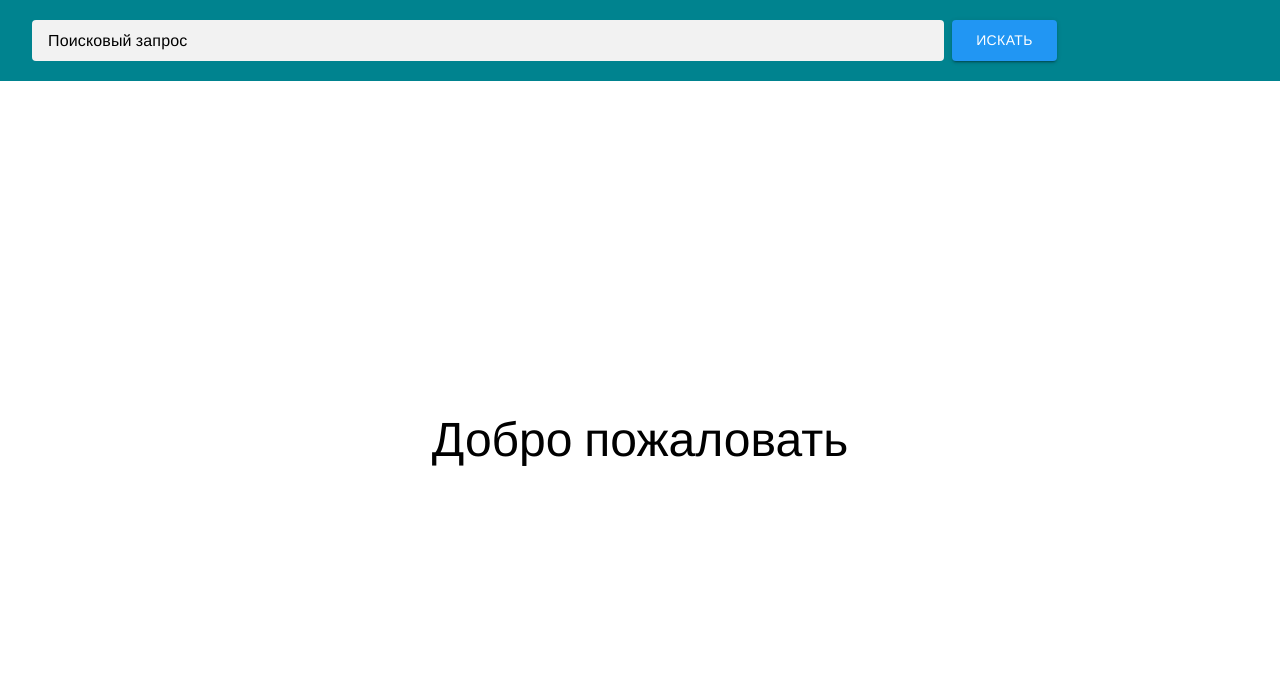
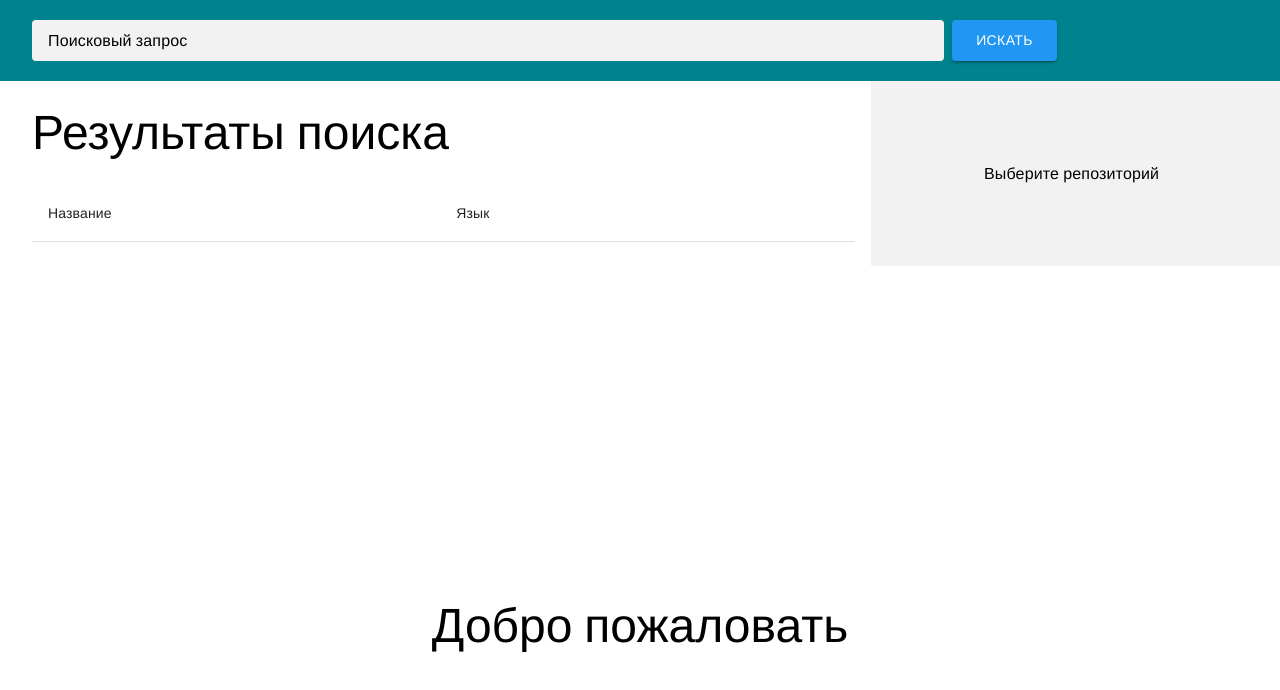
Before and after one commit to Whittun/RepoFinder, a React (Vite) app: page / in a window 1280 px wide. Shown: the top 690 px of the page. Built offline with nearby package versions, Linux system fonts and the light colour scheme; a web font is replaced by a local one.

Commit message:
refactor: comment out nonfunctional code

```diff
--- a/package.json
+++ b/package.json
@@ -26,7 +26,8 @@
     "@reduxjs/toolkit": "^2.2.7",
     "react": "^18.3.1",
     "react-dom": "^18.3.1",
-    "react-redux": "^9.1.2"
+    "react-redux": "^9.1.2",
+    "react-router-dom": "^6.26.2"
   },
   "devDependencies": {
     "@eslint/js": "^9.8.0",
--- a/src/App.tsx
+++ b/src/App.tsx
@@ -1,17 +1,16 @@
-import { RepositoryData, SearchComponent } from "./components/Search/Search";
+import { SearchComponent } from "./components/Search/Search";
 import { GlobalCssPriority } from "./GlobalCssPriority";
 import { MainContent } from "./components/MainContent/MainContent";
-import { useState } from "react";
 import { DetailInfo } from "./components/DetailInfo/DetailInfo";
 import { Box, Typography } from "@mui/material";
 
 import styles from "./App.module.scss";
 
-interface LanguageNode {
-  node: {
-    name: string;
-  };
-}
+// interface LanguageNode {
+//   node: {
+//     name: string;
+//   };
+// }
 
 // interface NodeData {
 //   name: string;
@@ -31,15 +30,15 @@ interface LanguageNode {
 //   node: NodeData;
 // }
 
-interface RepositoryData {
-  name: string;
-  description: string;
-  primaryLanguage: string;
-  languages: LanguageNode[];
-  forkCount: number;
-  stargazerCount: number;
-  updatedAt: string;
-}
+// interface RepositoryData {
+//   name: string;
+//   description: string;
+//   primaryLanguage: string;
+//   languages: LanguageNode[];
+//   forkCount: number;
+//   stargazerCount: number;
+//   updatedAt: string;
+// }
 
 // const query = `query {
 //   search(query: "test", type: REPOSITORY, first: 10) {
@@ -105,53 +104,30 @@ interface RepositoryData {
 // };
 
 export const App = () => {
-  const [githubData, setGithubData] = useState<RepositoryData[] | null>(null);
-  const [selectedRepository, setSelectedRepository] =
-    useState<RepositoryData | null>(null);
-  const [isLoading, setIsLoading] = useState(false);
-
   return (
     <GlobalCssPriority>
       <Box></Box>
       <Box className={styles.app}>
-        <SearchComponent
-          setIsLoading={setIsLoading}
-          setGithubData={setGithubData}
-        />
-        {githubData ? (
-          <Box className={styles["content-wrapper"]}>
-            <MainContent
-              setSelectedRepository={setSelectedRepository}
-              githubData={githubData}
-              isLoading={isLoading}
-            />
-            <DetailInfo selectedRepository={selectedRepository} />
-          </Box>
-        ) : (
-          <Box>
-            {isLoading ? (
-              <Typography
-                className={styles.welcome}
-                component="h1"
-                variant="h3"
-              >
-                Ищем репозитории
-                <span className={styles.dot}>.</span>
-                <span className={styles.dot}>.</span>
-                <span className={styles.dot}>.</span>
-              </Typography>
-            ) : (
-              <Typography
-                className={styles.welcome}
-                component="h1"
-                variant="h3"
-              >
-                Добро пожаловать
-              </Typography>
-            )}
-          </Box>
-        )}
+        <SearchComponent />
+        <Box className={styles["content-wrapper"]}>
+          <MainContent />
+          <DetailInfo />
+        </Box>
+        <Box>
+          <Typography className={styles.welcome} component="h1" variant="h3">
+            Добро пожаловать
+          </Typography>
+        </Box>
       </Box>
     </GlobalCssPriority>
   );
 };
+
+{
+  /* <Typography className={styles.welcome} component="h1" variant="h3">
+  Ищем репозитории
+  <span className={styles.dot}>.</span>
+  <span className={styles.dot}>.</span>
+  <span className={styles.dot}>.</span>
+</Typography>; */
+}
--- a/src/api/apiSlice.ts
+++ b/src/api/apiSlice.ts
@@ -11,15 +11,15 @@ export const githubGraphQLApi = createApi({
       return headers;
     },
   }),
-  endpoints: (build) => ({
-    getRepositories: build.query({
-      query: (queryString) => ({
+  endpoints: (builder) => ({
+    getRepositories: builder.query({
+      query: (query: string) => ({
         url: "",
         method: "POST",
         body: {
           query: `
-            query($queryString: String!) {
-              search(query: $queryString, type: REPOSITORY, first: 50) {
+            query() {
+              search(query: "${query}", type: REPOSITORY, first: 50) {
                 edges {
                   node {
                     ... on Repository {
@@ -43,13 +43,8 @@ export const githubGraphQLApi = createApi({
                 }
               }
             }`,
-          variables: {
-            queryString,
-          },
         },
       }),
     }),
   }),
 });
-
-export const { useLazyGetRepositoriesQuery } = githubGraphQLApi;
--- a/src/components/DetailInfo/DetailInfo.tsx
+++ b/src/components/DetailInfo/DetailInfo.tsx
@@ -1,16 +1,13 @@
-import { Box, Chip, List, ListItem, Typography } from "@mui/material";
+import { Box, Chip, List, Typography } from "@mui/material";
 import StarIcon from "@mui/icons-material/Star";
 
 import styles from "./DetailInfo.module.scss";
-import { RepositoryData } from "../Search/Search";
 
-interface DetailInfoProps {
-  selectedRepository: RepositoryData | null;
-}
+// interface DetailInfoProps {
+//   selectedRepository: RepositoryData | null;
+// }
 
-export const DetailInfo: React.FC<DetailInfoProps> = ({
-  selectedRepository,
-}) => {
+export const DetailInfo = ({ selectedRepository }) => {
   return (
     <Box className={styles.detail} component="aside">
       {!selectedRepository ? (
@@ -37,14 +34,14 @@ export const DetailInfo: React.FC<DetailInfoProps> = ({
 
           {selectedRepository.languages && (
             <List className={styles["list"]}>
-              {selectedRepository.languages.edges.map((language, index) => (
+              {/* {selectedRepository.languages.edges.map((language, index) => (
                 <ListItem className={styles["list-item"]} key={index}>
                   <Chip
                     className={(styles.chip, styles["chip--alt"])}
                     label={language.node.name}
                   ></Chip>
                 </ListItem>
-              ))}
+              ))} */}
             </List>
           )}
 
--- a/src/components/MainContent/MainContent.tsx
+++ b/src/components/MainContent/MainContent.tsx
@@ -2,31 +2,15 @@ import { Box, Typography } from "@mui/material";
 
 import styles from "./MainContent.module.scss";
 import { TableComponent } from "../Table/Table";
-import { RepositoryData } from "../Search/Search";
 
-interface MainContentProps {
-  githubData: RepositoryData[];
-  setSelectedRepository: React.Dispatch<
-    React.SetStateAction<RepositoryData | null>
-  >;
-}
-
-export const MainContent: React.FC<MainContentProps> = ({
-  githubData,
-  setSelectedRepository,
-  isLoading,
-}) => {
+export const MainContent = () => {
   return (
     <Box component="main" className={styles.main}>
       <Box className={styles.table}>
         <Typography variant="h3" component="h1">
           Результаты поиска
         </Typography>
-        <TableComponent
-          isLoading={isLoading}
-          setSelectedRepository={setSelectedRepository}
-          tableData={githubData}
-        />
+        <TableComponent />
       </Box>
     </Box>
   );
--- a/src/components/Search/Search.tsx
+++ b/src/components/Search/Search.tsx
@@ -1,135 +1,84 @@
-import { useDispatch, useSelector } from "react-redux";
 import styles from "./Search.module.scss";
 import { AppBar, Button, Stack, TextField } from "@mui/material";
-import { searchInputHandler } from "../../store/searchSlice";
-import { useLazyGetRepositoriesQuery } from "../../api/apiSlice";
-import { useEffect } from "react";
 
-interface LanguageNode {
-  node: {
-    name: string;
-  };
-}
+// interface LanguageNode {
+//   node: {
+//     name: string;
+//   };
+// }
 
-interface NodeData {
-  name: string;
-  description: string;
-  primaryLanguage: {
-    name: string;
-  } | null;
-  languages: {
-    edges: LanguageNode[];
-  };
-  forkCount: number;
-  stargazerCount: number;
-  updatedAt: string;
-}
+// interface NodeData {
+//   name: string;
+//   description: string;
+//   primaryLanguage: {
+//     name: string;
+//   } | null;
+//   languages: {
+//     edges: LanguageNode[];
+//   };
+//   forkCount: number;
+//   stargazerCount: number;
+//   updatedAt: string;
+// }
 
-interface Edge {
-  node: NodeData;
-}
+// interface Edge {
+//   node: NodeData;
+// }
 
-export interface RepositoryData {
-  name: string;
-  description: string;
-  primaryLanguageName: string;
-  languages: { edges: LanguageNode[] };
-  forkCount: number;
-  stargazerCount: number;
-  updatedAt: string;
-}
+// export interface RepositoryData {
+//   name: string;
+//   description: string;
+//   primaryLanguageName: string;
+//   languages: { edges: LanguageNode[] };
+//   forkCount: number;
+//   stargazerCount: number;
+//   updatedAt: string;
+// }
 
-interface SearchComponentProps {
-  setGithubData: React.Dispatch<React.SetStateAction<RepositoryData[] | null>>;
-  setIsLoading: React.Dispatch<React.SetStateAction<boolean>>;
-}
+export const SearchComponent = () => {
+  // const [searchParams, setSearchParams] = useSearchParams();
 
-export const SearchComponent: React.FC<SearchComponentProps> = ({
-  setGithubData,
-}) => {
-  const dispatch = useDispatch();
+  //   const formattedData = data.data.search.edges.map(({ node }: Edge) => {
+  //     const {
+  //       name,
+  //       description,
+  //       primaryLanguage,
+  //       languages,
+  //       forkCount,
+  //       stargazerCount,
+  //       updatedAt,
+  //     } = node;
 
-  const { searchValue } = useSelector((state) => state.search);
+  //     const primaryLanguageName = primaryLanguage?.name ?? "Unknown";
 
-  const [triggerSearch, { data, isLoading }] = useLazyGetRepositoriesQuery();
+  //     return {
+  //       name,
+  //       description,
+  //       primaryLanguageName,
+  //       languages,
+  //       forkCount,
+  //       stargazerCount,
+  //       updatedAt,
+  //     };
+  //   });
 
-  const handleSearch = async () => {
-    await triggerSearch(searchValue);
-  };
-
-  const setFetchData = async () => {
-    const githubData = await getGithubData();
-
-    setGithubData(githubData);
-  };
-
-  useEffect(() => {
-    if (data) {
-      setFetchData();
-    }
-  }, [data]);
-
-  const getGithubData = async () => {
-    const response = await fetch("https://api.github.com/graphql", {
-      method: "POST",
-      headers: {
-        "Content-Type": "application/json",
-        Authorization: `bearer ${process.env.REACT_APP_API_KEY}`,
-      },
-      body: JSON.stringify({ query }),
-    });
-
-    const data = await response.json();
-    console.log(data);
-
-    const formattedData = data.data.search.edges.map(({ node }: Edge) => {
-      const {
-        name,
-        description,
-        primaryLanguage,
-        languages,
-        forkCount,
-        stargazerCount,
-        updatedAt,
-      } = node;
-
-      const primaryLanguageName = primaryLanguage?.name ?? "Unknown";
-
-      return {
-        name,
-        description,
-        primaryLanguageName,
-        languages,
-        forkCount,
-        stargazerCount,
-        updatedAt,
-      };
-    });
-
-    return formattedData;
-  };
+  //   return formattedData;
+  // };
 
   return (
     <AppBar position="static" className={styles.header}>
       <Stack direction="row" spacing={1}>
-        {isLoading && "Загрузка..."}
         <TextField
           className={styles["search-wrapper"]}
           InputProps={{
             className: styles["search-inner"],
           }}
           inputProps={{
-            onChange: (e) => dispatch(searchInputHandler(e.target.value)),
-            value: searchValue,
             className: styles["search-input"],
           }}
           placeholder="Поисковый запрос"
         ></TextField>
-        <Button
-          onClick={handleSearch}
-          className={styles[`search-button`]}
-          variant="contained"
-        >
+        <Button className={styles[`search-button`]} variant="contained">
           Искать
         </Button>
       </Stack>
```
Also changed, not shown: src/components/Table/Table.tsx (+46 -71 lines), 1 other file (tests, documents, lock files or other folders).
